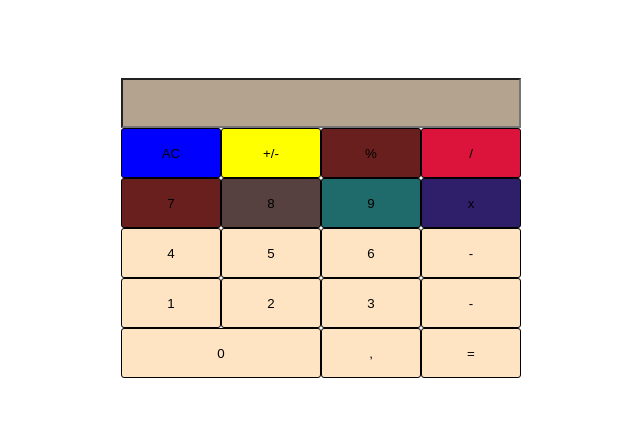
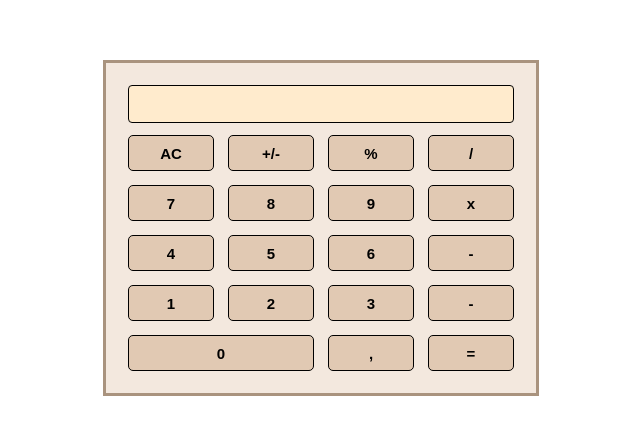
Before and after one commit to EmineShaban/Calculator-, a plain HTML site: page index.html in a window 1280 px wide. Shown: the part 172-606 px from the top of the page, without its empty margins (319-959 px from the left). Drawn offline with Linux system fonts and the light colour scheme.

Commit message:
fixed css

```diff
--- a/style.css
+++ b/style.css
@@ -8,6 +8,9 @@
 div {
     /* width: 55%;
     height: 4%; */
+    background-color: #f3e8de;
+    padding: 15px;
+    border: solid 3px #A9937E;
     position: absolute;
     top: 50%;
     left: 50%;
@@ -24,56 +27,58 @@ div {
         'zero zero comma equals'
     ;
 }
- button{
+
+button {
     border: solid 1px black;
-    border-radius: 3px;
- }
+    border-radius: 5px;
+    background-color: #E1C9B3;
+    margin: 7px;
+    text-align: center;
+    font-weight: 700;
+    font-size: 15px;
+}
 
 .delete {
-    background-color: blue;
     grid-area: delete;
 }
 
 .percent {
-    background-color: rgb(106, 31, 31);
     grid-area: percent;
 }
 
 .plusMinus {
-    background-color: yellow;
     grid-area: plusMinus;
 
 }
 
 .divide {
-    background-color: crimson;
     grid-area: divide;
 
 }
 
 input {
-    background-color: rgb(179, 163, 143);
     grid-area: input;
+    background-color: #FFEBCD;
+    border: solid 1px black;
+    border-radius: 4px;
+    margin: 7px;
+    padding: 18px;
 
 }
 
 .seven {
-    background-color: rgb(106, 31, 31);
     grid-area: seven;
 }
 
 .eight {
-    background-color: rgb(87, 64, 64);
     grid-area: eight;
 }
 
 .nine {
-    background-color: rgb(31, 106, 106);
     grid-area: nine;
 }
 
 .multiply {
-    background-color: rgb(47, 31, 106);
     grid-area: multiply;
 }
 
@@ -81,44 +86,36 @@ input {
 
 .four {
     grid-area: four;
-    background-color: bisque;
 }
 
 .five {
     grid-area: five;
-    background-color: bisque;
 }
 
 .six {
     grid-area: six;
-    background-color: bisque;
 }
 
 .minus {
     grid-area: minus;
-    background-color: bisque;
 }
 
 
 
 .one {
     grid-area: one;
-    background-color: bisque;
 }
 
 .two {
     grid-area: two;
-    background-color: bisque;
 }
 
 .three {
     grid-area: three;
-    background-color: bisque;
 }
 
 .plus {
     grid-area: plus;
-    background-color: bisque;
 }
 
 
@@ -126,15 +123,12 @@ input {
 
 .zero {
     grid-area: zero;
-    background-color: bisque;
 }
 
 .comma {
     grid-area: comma;
-    background-color: bisque;
 }
 
 .equals {
     grid-area: equals;
-    background-color: bisque;
 }
```
